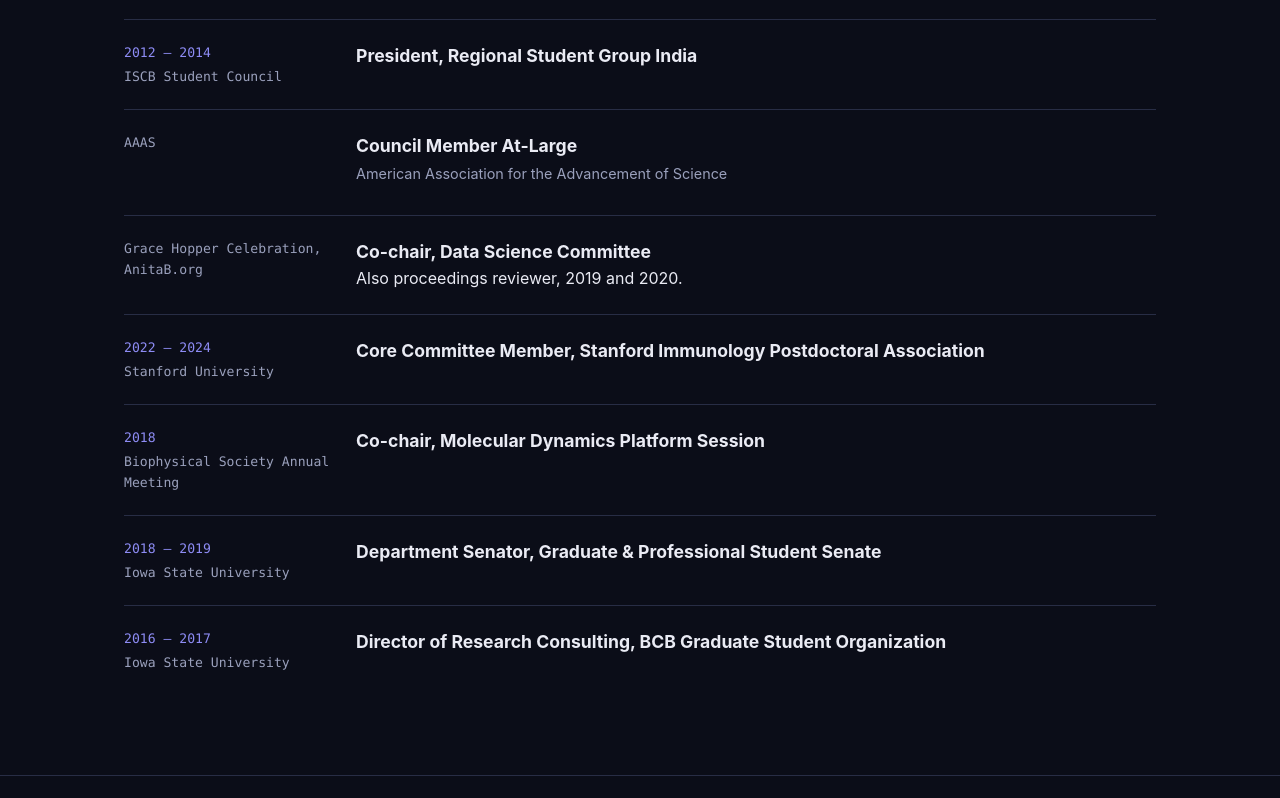
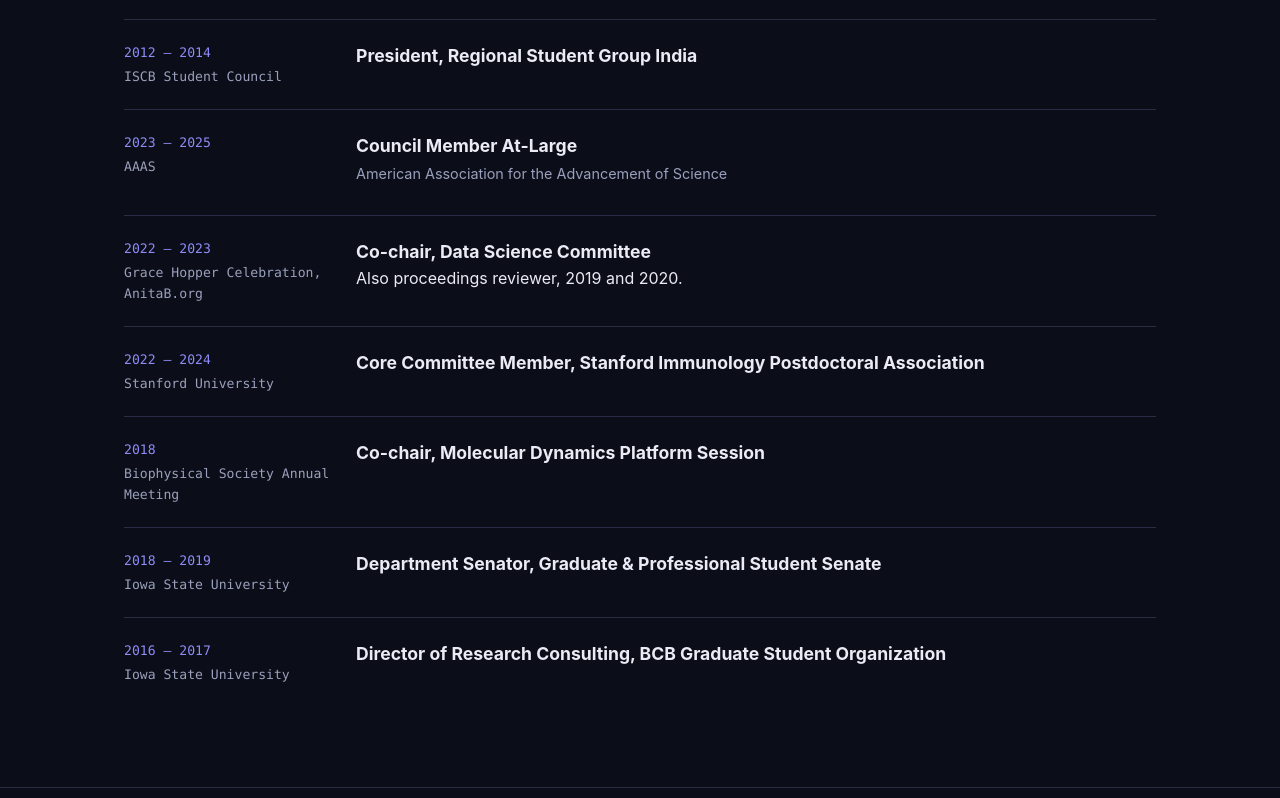
Before and after one commit to sayaneshome/sayaneshome.github.io, a plain HTML site: page index.html in a window 1280 px wide. Shown: the part 6622-7420 px from the top of the page. Drawn offline with Linux system fonts and the light colour scheme.

Commit message:
Align AAAS, Grace Hopper and ISCB award dates with resume
Co-Authored-By: Claude Opus 5.5 <noreply@anthropic.com>

```diff
--- a/index.html
+++ b/index.html
@@ -1142,11 +1142,11 @@ View(table1)</code></pre>
         <div class="xbody"><h3>President, Regional Student Group India</h3></div>
       </div>
       <div class="xrow">
-        <div class="xmeta mono"><span class="xorg">AAAS</span></div>
+        <div class="xmeta mono"><span class="xwhen">2023 — 2025</span><span class="xorg">AAAS</span></div>
         <div class="xbody"><h3>Council Member At-Large</h3><div class="xdept">American Association for the Advancement of Science</div></div>
       </div>
       <div class="xrow">
-        <div class="xmeta mono"><span class="xorg">Grace Hopper Celebration, AnitaB.org</span></div>
+        <div class="xmeta mono"><span class="xwhen">2022 — 2023</span><span class="xorg">Grace Hopper Celebration, AnitaB.org</span></div>
         <div class="xbody"><h3>Co-chair, Data Science Committee</h3><p>Also proceedings reviewer, 2019 and 2020.</p></div>
       </div>
       <div class="xrow">
@@ -1230,7 +1230,7 @@ View(table1)</code></pre>
         <div class="xbody"><h3>Third prize, oral presentation, BCBGSO Symposium</h3></div>
       </div>
       <div class="xrow">
-        <div class="xmeta mono"><span class="xorg">ISCB</span></div>
+        <div class="xmeta mono"><span class="xwhen">2016, 2017, 2018</span><span class="xorg">ISCB</span></div>
         <div class="xbody"><h3>Travel Awards, Intelligent Systems for Molecular Biology</h3></div>
       </div>
       <div class="xrow">
```
Also changed, not shown: 1 other file.
